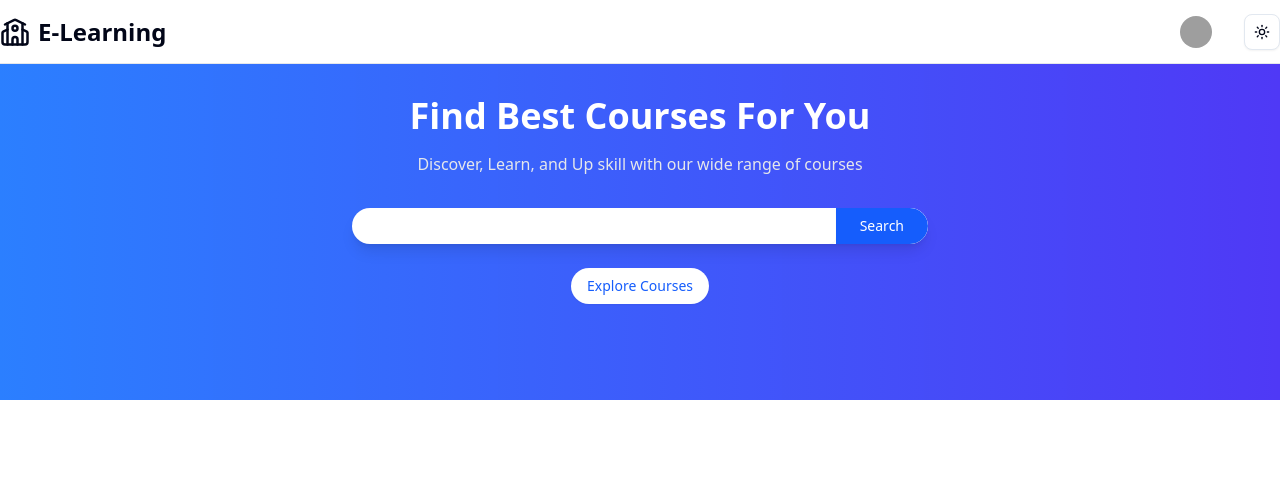
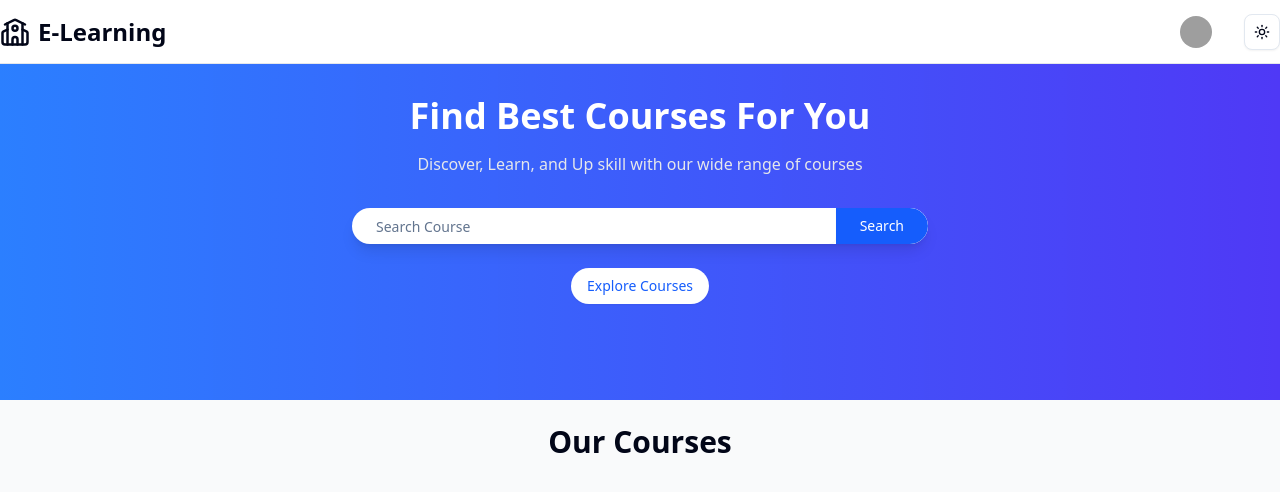
Before and after one commit to Rushikesh7997/learning-management-system, a React (Vite) app in the folder frontend/: page / in a window 1280 px wide. Shown: the top 492 px of the page. Built offline with nearby package versions, Linux system fonts and the light colour scheme; grey boxes are pictures that could not be loaded.

Commit message:
courses page

```diff
--- a/frontend/src/App.jsx
+++ b/frontend/src/App.jsx
@@ -5,6 +5,7 @@ import { Button } from "./components/ui/button";
 import Login from "./pages/Login";
 import { HeroSection } from "./pages/student/HeroSection";
 import { MainLayout } from "./layout/MainLayout";
+import { Courses } from "./pages/student/Courses";
 
 const appRouter = createBrowserRouter([
   {
@@ -16,7 +17,7 @@ const appRouter = createBrowserRouter([
         element: (
           <>
             <HeroSection />
-            {/* <Courses/> */}
+            <Courses/>
           </>
         ),
       },
--- /dev/null
+++ b/frontend/src/pages/student/Courses.jsx
@@ -0,0 +1,11 @@
+import React from 'react'
+
+export const Courses = () => {
+  return (
+    <div className='bg-gray-50'>
+        <div className='max-w-7xl mx-auto p-6 '>
+            <h1 className='font-bold text-3xl text-center mb-10'>Our Courses</h1>
+        </div>
+    </div>
+  )
+}
--- a/frontend/src/pages/student/HeroSection.jsx
+++ b/frontend/src/pages/student/HeroSection.jsx
@@ -9,7 +9,7 @@ export const HeroSection = () => {
             <h1 className='text-white text-4xl font-bold mb-4 capitalize'>Find Best courses for you</h1>
             <p className='text-gray-200 dark:text-gray-400 mb-8'>Discover, Learn, and Up skill with our wide range of courses</p>
             <form action="" className='flex items-center bg-white dark:bg-gray-800 rounded-full shadow-lg overflow-hidden max-w-xl mx-auto mb-6'>
-                <Input type="text" className="flex-grow border-none focus-visible:ring-0 px-6 py-3 text-gray-900 dark:text-gray-100 placeholder-gray-400 dark:placeholder-gray-500"/>
+                <Input type="text" placeholder="Search Course" className="flex-grow border-none focus-visible:ring-0 px-6 py-3 text-gray-900 dark:text-gray-100 placeholder-gray-400 dark:placeholder-gray-500"/>
                 <Button className="bg-blue-600 dark:bg-blue-700 text-white px-6 py-3 rounded-r-full hover:bg-blue-700 dark:hover:bg-blue-700">Search</Button>
             </form>
             <Button className="bg-white dark:bg-gray-800 text-blue-600 rounded-full hover:bg-gray-200">Explore Courses</Button>
```
